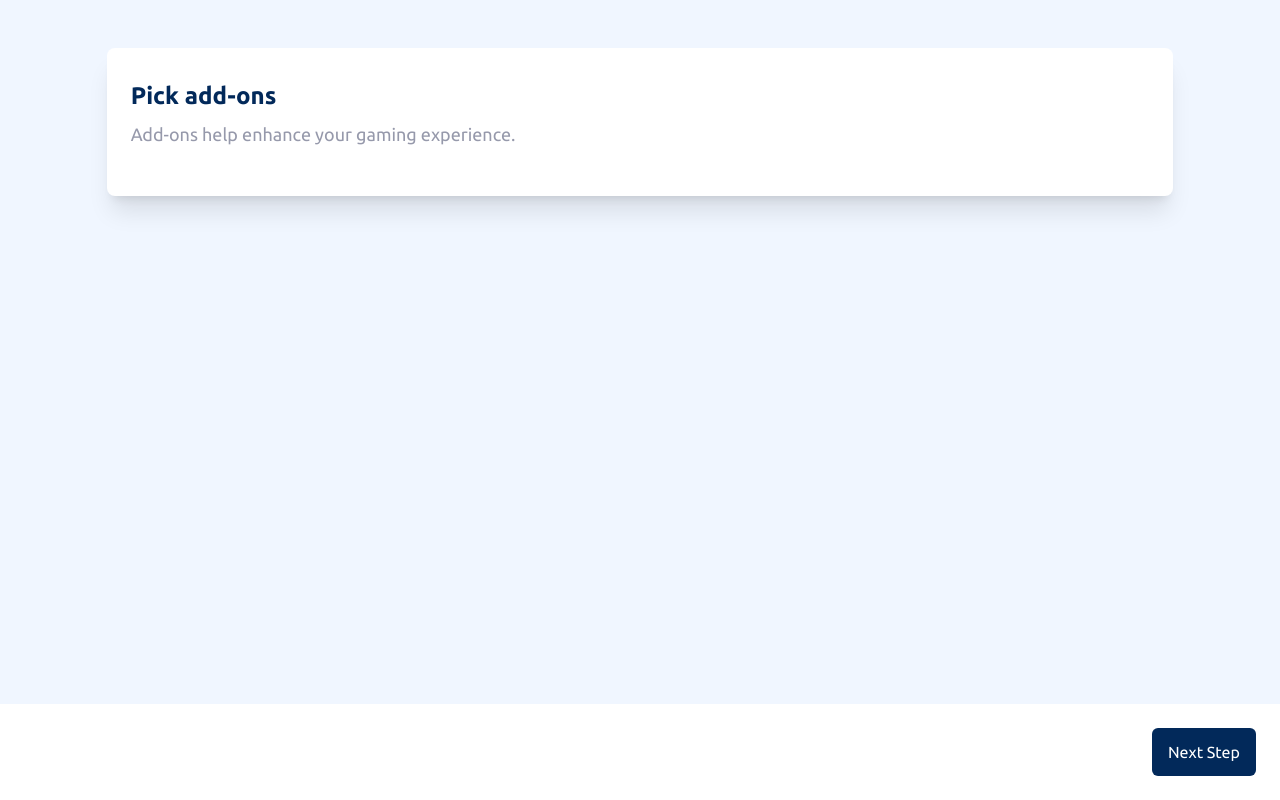
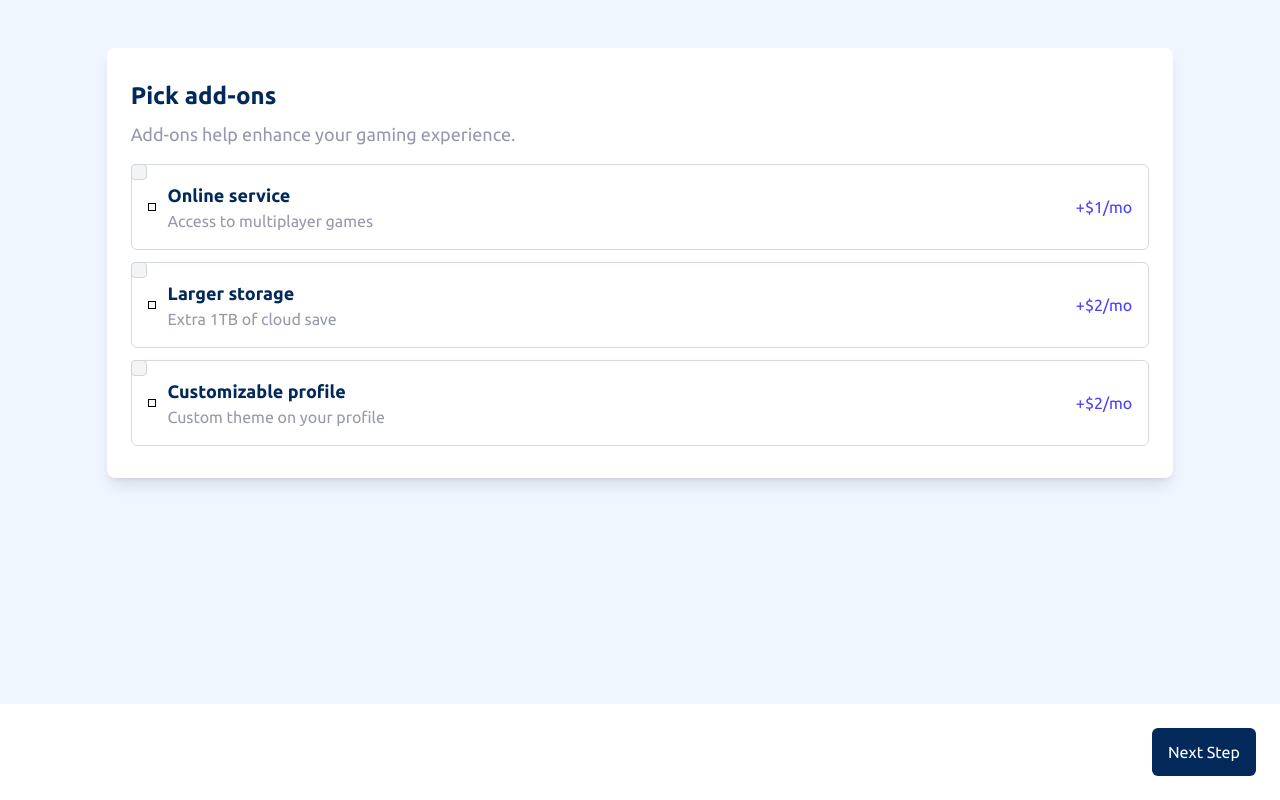
Before and after one commit to Di-void/multi-step-form, a React (Vite) app: page / in a window 1280 px wide. Built offline with nearby package versions, Linux system fonts and the light colour scheme.

Commit message:
chore: add tailwind forms to project

```diff
--- a/package.json
+++ b/package.json
@@ -10,6 +10,7 @@
     "preview": "vite preview"
   },
   "dependencies": {
+    "@tailwindcss/forms": "^0.5.3",
     "jotai": "^2.0.4",
     "path": "^0.12.7",
     "react": "^18.2.0",
--- a/src/App.tsx
+++ b/src/App.tsx
@@ -14,7 +14,7 @@ function App() {
         />
       </div>
 
-      <section className="w-[85%] lg:w-[70%] xl:w-10/12 floating relative mt-12 mx-auto">
+      <section className="w-[90%] lg:w-[70%] xl:w-10/12 floating relative mt-12 mx-auto">
         <MobileNavigation />
 
         <Views />
--- /dev/null
+++ b/src/components/Forms/AddonsForm/index.tsx
@@ -0,0 +1,60 @@
+const AddonsForm = () => {
+  return (
+    <form className="flex flex-col gap-3">
+      {[
+        {
+          id: "a1",
+          label: "Online service",
+          description: "Access to multiplayer games",
+          price: 1,
+        },
+        {
+          id: "a2",
+          label: "Larger storage",
+          description: "Extra 1TB of cloud save",
+          price: 2,
+        },
+        {
+          id: "a3",
+          label: "Customizable profile",
+          description: "Custom theme on your profile",
+          price: 2,
+        },
+      ].map((addon) => {
+        return (
+          <div key={addon.id} className="relative">
+            <input
+              type="checkbox"
+              className="absolute peer w-4 h-4 text-red-600 bg-gray-100 border-gray-300 rounded focus:ring-red-500 dark:focus:ring-red-600 dark:ring-offset-gray-800 focus:ring-2 dark:bg-gray-700 dark:border-gray-600"
+              // className="absolute peer w-4 h-4 border-light-gray rounded"
+              value=""
+              name="addons"
+              id={addon.id}
+            />
+            <label
+              htmlFor={addon.id}
+              className="border border-light-gray rounded-md peer-checked:border-purplish-blue flex items-center gap-3 p-4 cursor-pointer hover:border-purplish-blue"
+            >
+              <div className="w-2 h-2 border border-black"></div>
+
+              <div className="flex gap-3 justify-between items-center w-full">
+                <div className="">
+                  <h3 className="text-marine-blue text-lg font-extrabold">
+                    {addon.label}
+                  </h3>
+                  <p className="text-base text-cool-gray">
+                    {addon.description}
+                  </p>
+                </div>
+
+                <h2 className="text-purplish-blue">+${addon.price}/mo</h2>
+              </div>
+            </label>
+          </div>
+        );
+      })}
+    </form>
+  );
+};
+
+export default AddonsForm;
--- a/src/components/Forms/InfoForm/index.tsx
+++ b/src/components/Forms/InfoForm/index.tsx
@@ -22,7 +22,7 @@ const InfoForm = () => {
         },
       ].map((item) => {
         return (
-          <div>
+          <div key={item.id}>
             <header className="flex justify-between">
               <label
                 htmlFor={item.id}
--- a/src/components/Switch/index.tsx
+++ b/src/components/Switch/index.tsx
@@ -19,11 +19,7 @@ const Switch = () => {
           setToggle(!toggle);
         }}
       />
-      <div
-        className={
-          "bg-white md:w-5 md:h-5 h-3 w-3 rounded-full -mt-4 ml-1 md:-mt-6 pointer-events-none shadow-md transform duration-300 ease-in-out peer-checked:transform peer-checked:translate-x-5"
-        }
-      ></div>
+      <div className="bg-white md:w-5 md:h-5 h-3 w-3 rounded-full -mt-4 ml-1 md:-mt-6 pointer-events-none shadow-md transform duration-300 ease-in-out peer-checked:transform peer-checked:translate-x-5"></div>
     </div>
   );
 };
--- a/src/views/Screens/Addons.tsx
+++ b/src/views/Screens/Addons.tsx
@@ -1,3 +1,5 @@
+import AddonsForm from "@/components/Forms/AddonsForm";
+
 const Addons = () => {
   return (
     <div>
@@ -8,6 +10,8 @@ const Addons = () => {
       <p className="text-cool-gray text-lg mb-4">
         Add-ons help enhance your gaming experience.
       </p>
+
+      <AddonsForm />
     </div>
   );
 };
--- a/src/views/index.tsx
+++ b/src/views/index.tsx
@@ -2,7 +2,7 @@ import { PersonalInfo, Plans, Addons } from "./Screens";
 
 const Views = () => {
   return (
-    <section className="bg-white shadow-xl rounded-lg mt-7 xl:mt-0 px-5 py-6 lg:px-6 lg:py-8">
+    <section className="bg-white shadow-lg rounded-lg mt-7 xl:mt-0 px-5 py-6 lg:px-6 lg:py-8">
       {/* <PersonalInfo /> */}
       {/* <Plans /> */}
       <Addons />
--- a/tailwind.config.js
+++ b/tailwind.config.js
@@ -18,5 +18,5 @@ export default {
       },
     },
   },
-  plugins: [],
+  plugins: [require("@tailwindcss/forms")],
 };
```
Also changed, not shown: 1 other file (tests, documents, lock files or other folders).
